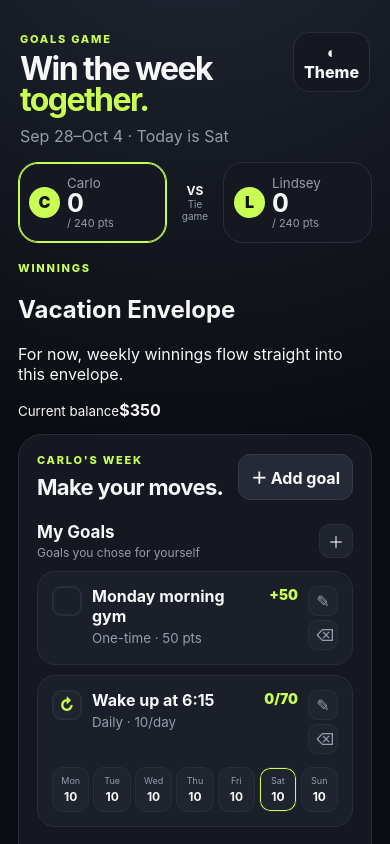
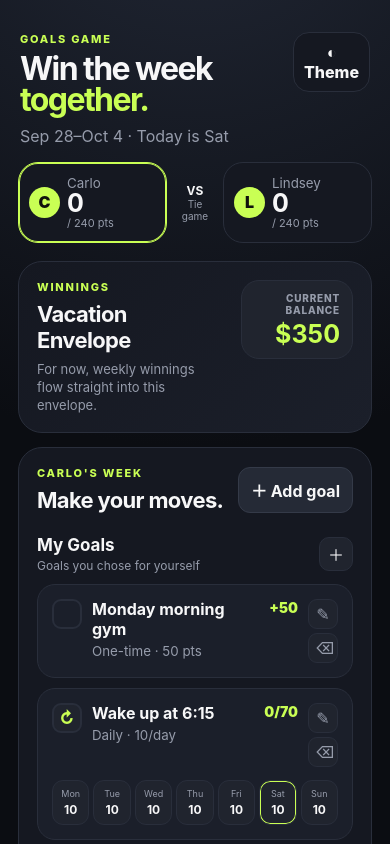
Before and after one commit to Csantos07/goals-game, a Next.js app: page / in a window 390 px wide. Shown: the top 844 px of the page. Built offline with nearby package versions, Linux system fonts and the light colour scheme.

Commit message:
Style vacation winnings envelope

```diff
--- a/app/globals.css
+++ b/app/globals.css
@@ -34,7 +34,13 @@ button:focus-visible,input:focus-visible{outline:2px solid var(--accent);outline
 .score em{display:inline;font-size:11px}
 .versus{display:flex;flex-direction:column;justify-content:center;text-align:center;color:var(--muted);font-size:10px}
 .versus b{color:var(--text);font-size:12px}
-.card,.progressCard{background:var(--card);border:1px solid var(--line);border-radius:24px;padding:18px;margin-top:14px}
+.card,.progressCard,.winningsCard{background:var(--card);border:1px solid var(--line);border-radius:24px;padding:18px;margin-top:14px}
+.winningsCard{display:flex;align-items:center;justify-content:space-between;gap:18px;background:linear-gradient(135deg,var(--card),var(--card2))}
+.winningsCard h2{margin:0;font-size:22px;letter-spacing:-.03em}
+.potCopy{margin:7px 0 0;color:var(--muted);font-size:13px;line-height:1.4}
+.potBalance{min-width:132px;border:1px solid var(--line);background:var(--soft);border-radius:18px;padding:13px 15px;text-align:right}
+.potBalance small{display:block;color:var(--muted);font-size:10px;text-transform:uppercase;letter-spacing:.08em;font-weight:800}
+.potBalance strong{display:block;color:var(--accent);font-size:30px;line-height:1.05;margin-top:5px}
 .sectionHead{display:flex;justify-content:space-between;gap:12px;align-items:center}
 .sectionHead h2,.modal h2{margin:0;font-size:22px;letter-spacing:-.03em}
 .add{background:var(--button);border:1px solid var(--buttonLine);color:var(--text);border-radius:12px;padding:10px 12px;font-weight:700;cursor:pointer}
@@ -92,6 +98,9 @@ button:focus-visible,input:focus-visible{outline:2px solid var(--accent);outline
   .score strong{font-size:25px}
   .score em{display:block}
   .sectionHead{align-items:flex-end}
+  .winningsCard{align-items:flex-start}
+  .potBalance{min-width:112px;padding:11px 12px}
+  .potBalance strong{font-size:25px}
   .goalTop{align-items:flex-start}
   .pts{font-size:14px}
   .goalActions{flex-direction:column}
```
